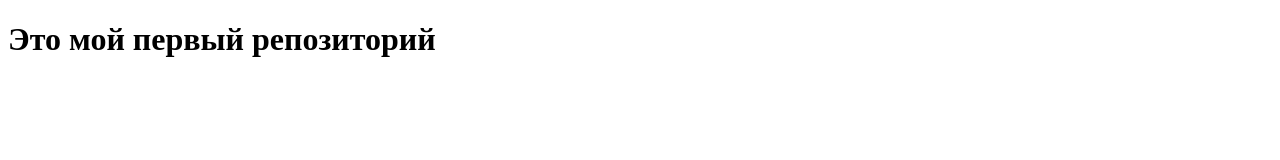
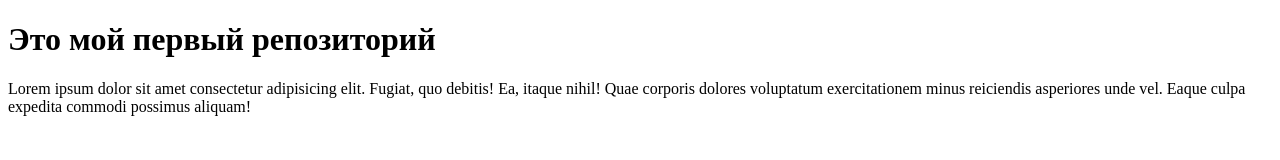
Before and after one commit to IrinaLobodaa/sky-school-loboda, a plain HTML site: page index.html in a window 1280 px wide. Drawn offline with Linux system fonts and the light colour scheme.

Commit message:
Мой второй коммит

```diff
--- a/index.html
+++ b/index.html
@@ -8,5 +8,7 @@
 </head>
 <body>
     <h1>Это мой первый репозиторий</h1>
+
+    <p>Lorem ipsum dolor sit amet consectetur adipisicing elit. Fugiat, quo debitis! Ea, itaque nihil! Quae corporis dolores voluptatum exercitationem minus reiciendis asperiores unde vel. Eaque culpa expedita commodi possimus aliquam!</p>
 </body>
 </html>
```
